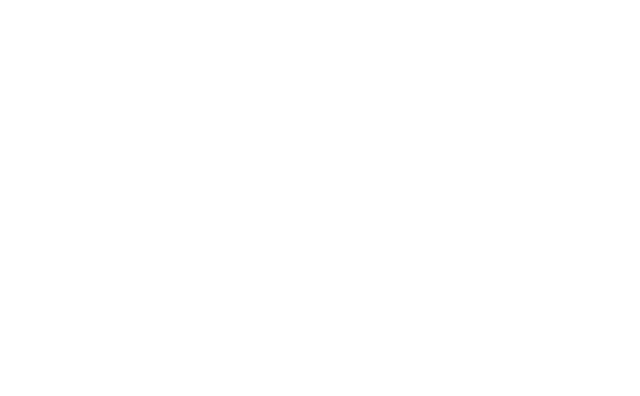
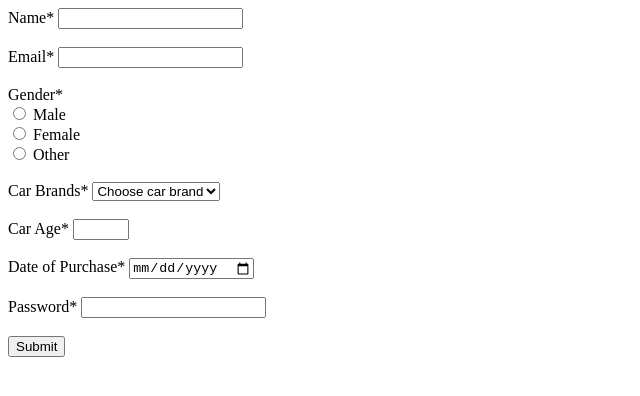
Before and after one commit to acciojob/car-insurance-form-aman5331, a website: page main.html in a window 1280 px wide. Shown: the whole page, without its empty margins (0-640 px from the left). Drawn offline with Linux system fonts and the light colour scheme.

Commit message:
created a submission

```diff
--- a/main.html
+++ b/main.html
@@ -8,6 +8,40 @@
 
 <body>
 	<!-- the entire body must be written by student -->
+	<form method="POST">
+  <label for="name">Name*</label>
+  <input type="text" id="name" name="name" required><br><br>
+<label for="email">Email*</label>
+<input type="email" id="email" name="email" required><br><br>
+
+<label for="gender">Gender*</label><br>
+<input type="radio" id="male" name="gender" value="male" required>
+<label for="male">Male</label><br>
+<input type="radio" id="female" name="gender" value="female" required>
+<label for="female">Female</label><br>
+<input type="radio" id="other" name="gender" value="other" required>
+<label for="other">Other</label><br><br>
+
+<label for="cars">Car Brands*</label>
+<select id="cars" name="cars" required>
+<option value="">Choose car brand</option>
+<option value="BMW">BMW</option>
+<option value="Audi">Audi</option>
+<option value="Mercedez">Mercedez</option>
+</select><br><br>
+
+<label for="carage">Car Age*</label>
+<input type="number" id="carage" name="carage" min="1" max="50" required><br><br>
+
+<label for="dop">Date of Purchase*</label>
+<input type="date" id="dop" name="dop" required><br><br>
+
+<label for="password">Password*</label>
+<input type="password" id="password" name="password" required><br><br>
+
+<button type="submit">Submit</button>
+
+</form>
     <script type="text/javascript" src="./script.js">
 </script>
 
```
